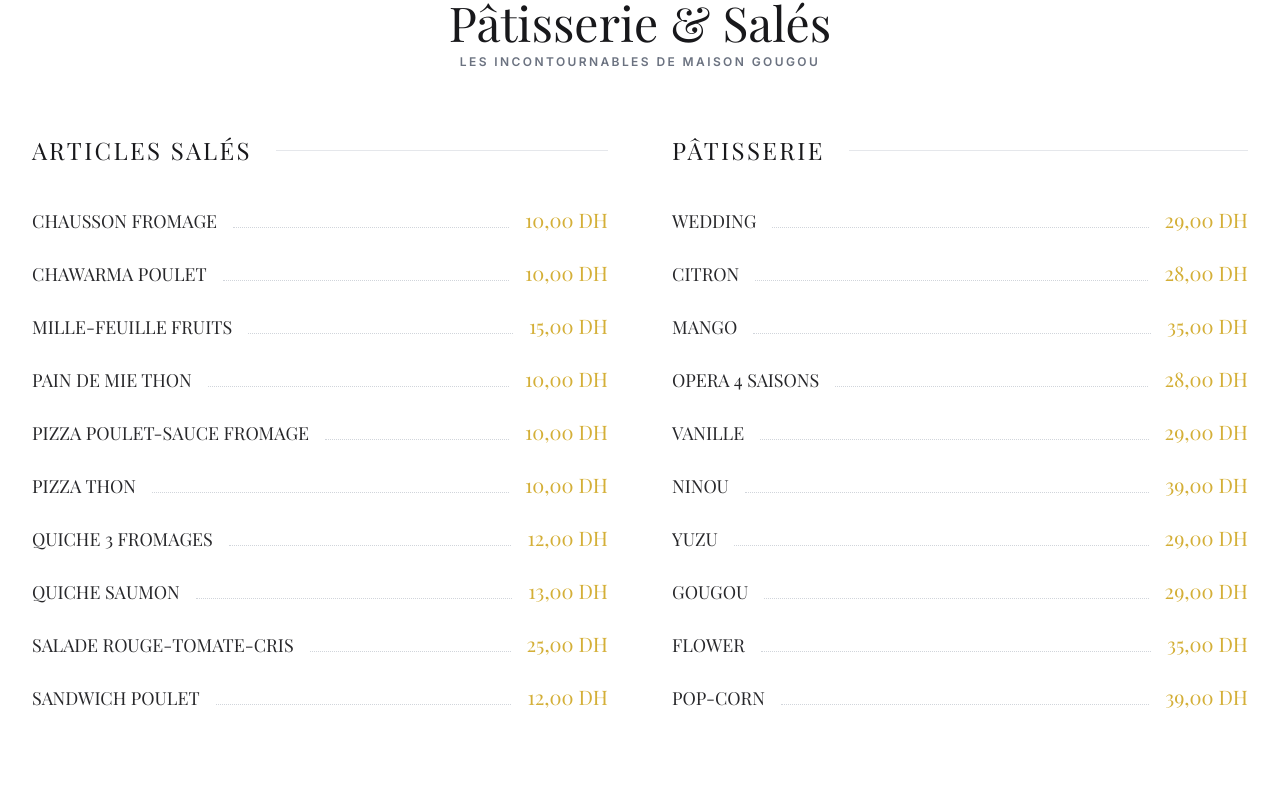
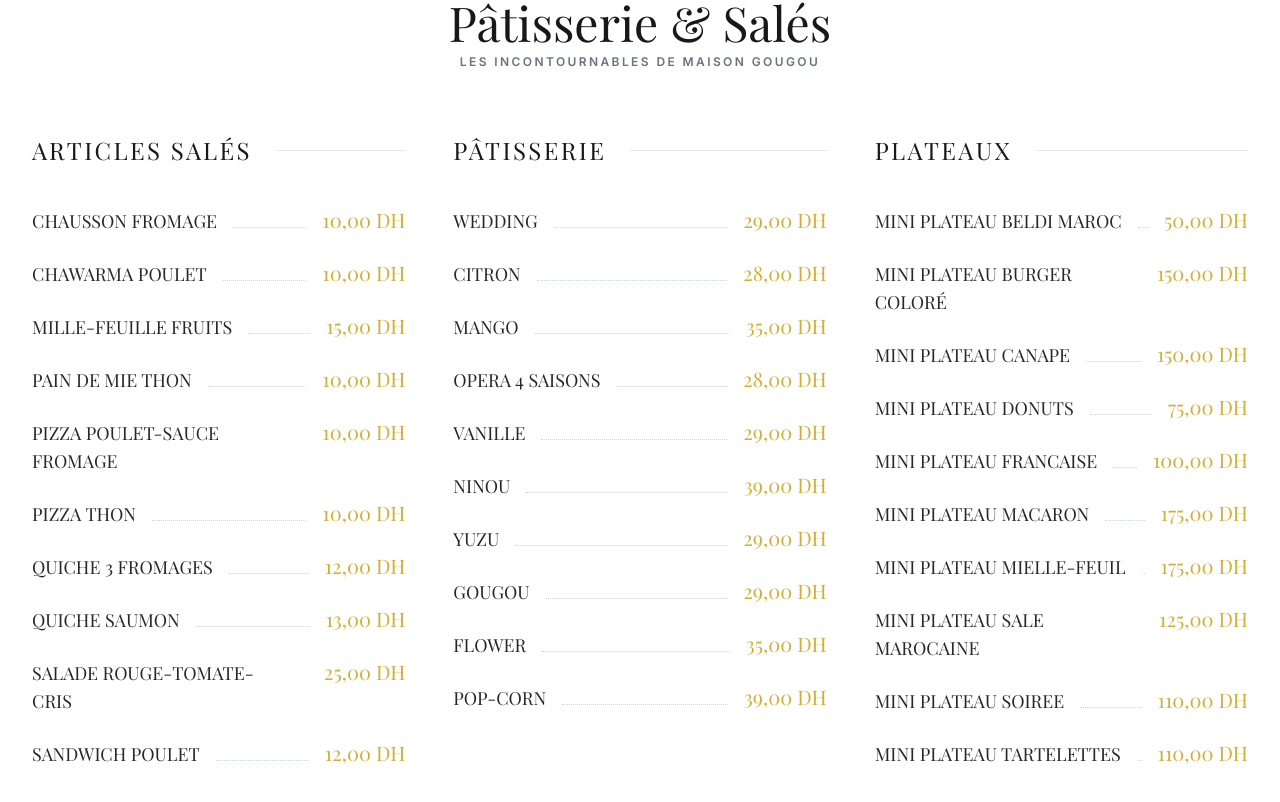
Before and after one commit to redonedl/maisongougou, a React (Vite) app: page / in a window 1280 px wide. Shown: the part 3538-4340 px from the top of the page. Built offline with nearby package versions, Linux system fonts and the light colour scheme.

Commit message:
feat: add missing plateaux and articles salés to menus

```diff
--- a/src/Home.tsx
+++ b/src/Home.tsx
@@ -235,6 +235,34 @@
                 ))}
               </ul>
             </div>
+
+            <div>
+              <h3 className="text-xl sm:text-2xl font-bold text-crave-brown mb-6 flex items-center gap-3">
+                <span className="w-6 sm:w-8 h-1 bg-crave-orange rounded-full"></span> Plateaux
+              </h3>
+              <ul className="space-y-3 sm:space-y-4">
+                {menuData.plateaux.slice(0, 10).map((item, idx) => (
+                  <li key={idx} className="flex justify-between items-center border-b border-gray-100 pb-2 sm:pb-3">
+                    <span className="font-medium text-gray-800 text-sm sm:text-base">{item.name}</span>
+                    <span className="font-bold text-crave-orange bg-orange-50 px-2 sm:px-3 py-1 rounded-full text-xs sm:text-sm whitespace-nowrap ml-2">{item.price} DH</span>
+                  </li>
+                ))}
+              </ul>
+            </div>
+
+            <div>
+              <h3 className="text-xl sm:text-2xl font-bold text-crave-brown mb-6 flex items-center gap-3">
+                <span className="w-6 sm:w-8 h-1 bg-crave-orange rounded-full"></span> Articles Salés
+              </h3>
+              <ul className="space-y-3 sm:space-y-4">
+                {menuData.articlesSales.slice(0, 10).map((item, idx) => (
+                  <li key={idx} className="flex justify-between items-center border-b border-gray-100 pb-2 sm:pb-3">
+                    <span className="font-medium text-gray-800 text-sm sm:text-base">{item.name}</span>
+                    <span className="font-bold text-crave-orange bg-orange-50 px-2 sm:px-3 py-1 rounded-full text-xs sm:text-sm whitespace-nowrap ml-2">{item.price} DH</span>
+                  </li>
+                ))}
+              </ul>
+            </div>
           </div>
         </div>
       </section>
--- a/src/Version1.tsx
+++ b/src/Version1.tsx
@@ -191,7 +191,7 @@
             <p className="text-xs font-semibold tracking-[0.2em] uppercase text-gray-500">Les incontournables de Maison Gougou</p>
           </div>
 
-          <div className="grid grid-cols-1 md:grid-cols-2 gap-16">
+          <div className="grid grid-cols-1 md:grid-cols-3 gap-12">
             <div>
               <div className="flex items-center mb-10">
                 <h3 className="text-2xl font-serif text-brand-900 tracking-widest uppercase">Articles Salés</h3>
@@ -215,6 +215,22 @@
               </div>
               <ul className="space-y-6">
                 {menuData.patisserie.slice(0, 10).map((item, idx) => (
+                  <li key={idx} className="flex justify-between items-baseline group">
+                    <span className="font-serif text-lg text-brand-800">{item.name}</span>
+                    <div className="border-b border-gray-300 flex-grow mx-4 border-dotted group-hover:border-brand-400 transition-colors"></div>
+                    <span className="font-serif text-xl text-[#d4af37] whitespace-nowrap">{item.price} DH</span>
+                  </li>
+                ))}
+              </ul>
+            </div>
+
+            <div>
+              <div className="flex items-center mb-10">
+                <h3 className="text-2xl font-serif text-brand-900 tracking-widest uppercase">Plateaux</h3>
+                <div className="h-px bg-gray-200 flex-grow ml-6"></div>
+              </div>
+              <ul className="space-y-6">
+                {menuData.plateaux.slice(0, 10).map((item, idx) => (
                   <li key={idx} className="flex justify-between items-baseline group">
                     <span className="font-serif text-lg text-brand-800">{item.name}</span>
                     <div className="border-b border-gray-300 flex-grow mx-4 border-dotted group-hover:border-brand-400 transition-colors"></div>
```
